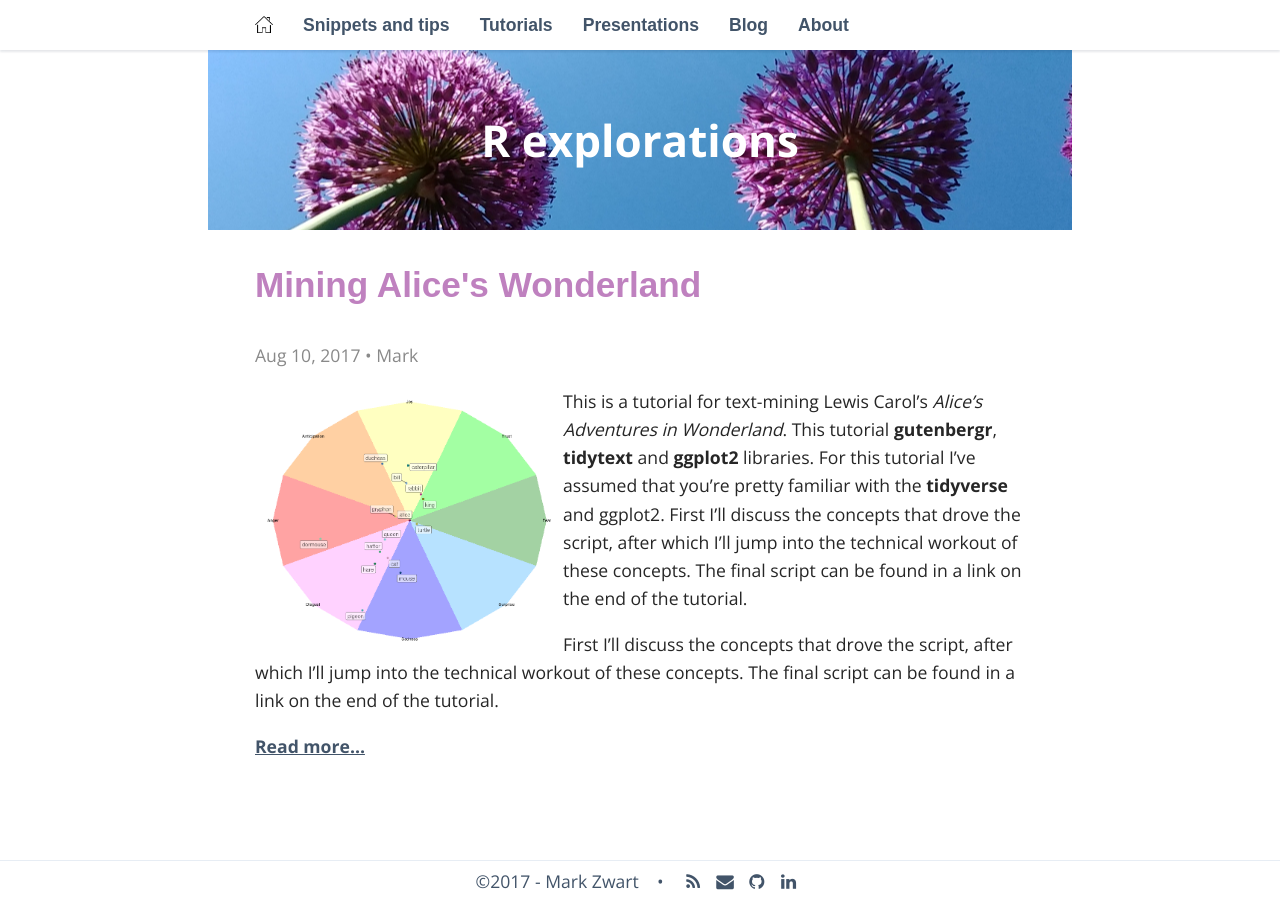
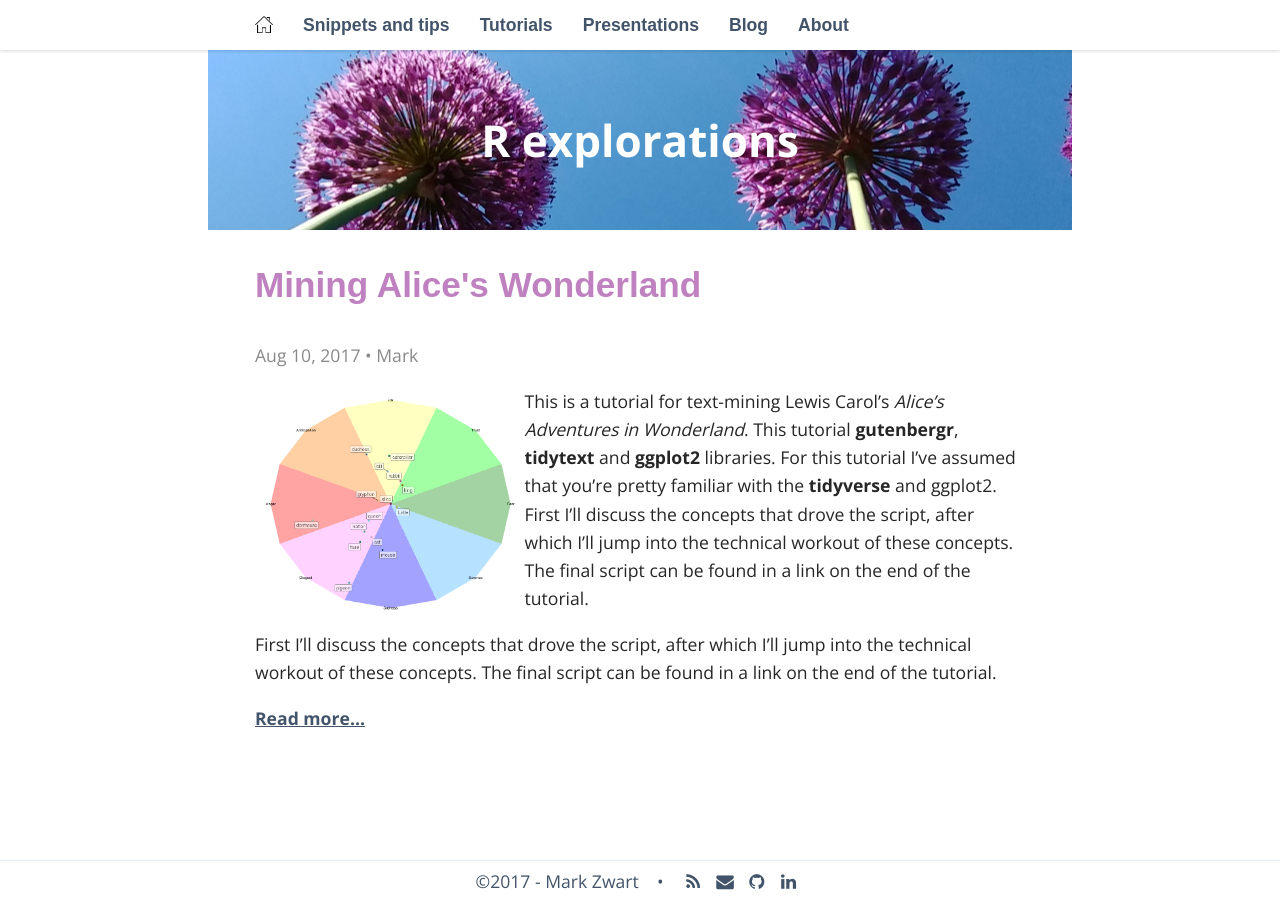
Before and after one commit to mark-me/mark-me.github.io, a Jekyll site: the page built from _posts/2017-08-10-mining-alices-wonderland.md, in a window 1280 px wide. Built offline with Jekyll 4.4.1, drawn with Linux system fonts in a browser that asks for light colours; nearby versions of some CDN libraries; some web fonts are replaced; comment, search, counter and statistics services are not loaded.

Commit message:
Removed search

```diff
--- a/_posts/2017-08-10-mining-alices-wonderland.md
+++ b/_posts/2017-08-10-mining-alices-wonderland.md
@@ -7,7 +7,7 @@
 published: true
 ---
 
-<img src="/_pages/tutorials/mining-alices-wonderland/sentiment-centers.png" width="40%" height="40%" align="left"/> This is a tutorial for text-mining Lewis Carol's _Alice's Adventures in Wonderland_. This tutorial **gutenbergr**, **tidytext** and **ggplot2** libraries. For this tutorial I've assumed that you're pretty familiar with the **tidyverse** and ggplot2. First I'll discuss the concepts that drove the script, after which I'll jump into the technical workout of these concepts. The final script can be found in a link on the end of the tutorial.
+<img src="/_pages/tutorials/mining-alices-wonderland/sentiment-centers.png" width="35%" height="35%" align="left"/> This is a tutorial for text-mining Lewis Carol's _Alice's Adventures in Wonderland_. This tutorial **gutenbergr**, **tidytext** and **ggplot2** libraries. For this tutorial I've assumed that you're pretty familiar with the **tidyverse** and ggplot2. First I'll discuss the concepts that drove the script, after which I'll jump into the technical workout of these concepts. The final script can be found in a link on the end of the tutorial.
 
 First I'll discuss the concepts that drove the script, after which I'll jump into the technical workout of these concepts. The final script can be found in a link on the end of the tutorial.
 
--- a/blog/index.html
+++ b/blog/index.html
@@ -5,8 +5,7 @@
 
 <h1>Blog posts</h1>
 {% for post in site.posts %}
-		<time>{{ post.date | date: "%b %-d, %Y" }}</time>
-		<h3><a href="{{ post.url | prepend: site.baseurl }}">{{ post.title }}</a></h3>
+		<h3><a href="{{ post.url | prepend: site.baseurl }}">{{ post.title }}</a></h3>    <time>{{ post.date | date: "%b %-d, %Y" }}</time>
 		<p>{{ post.excerpt }}</p>
 {% endfor %}
 
--- a/index.html
+++ b/index.html
@@ -5,9 +5,3 @@
   <h2>Welcome</h2>
 
   Everything R related. Here I share my snippets and tips, tutorials and presentations that I've created while trying to master R.
-
-<form action="/search.html">
-<div class="tipue_search_left"><img src="tipuesearch/search.png" class="tipue_search_icon"></div>
-<div class="tipue_search_right"><input type="text" name="q" id="tipue_search_input" pattern=".{3,}" title="At least 3 characters" required></div>
-<div style="clear: both;"></div>
-</form>
```
